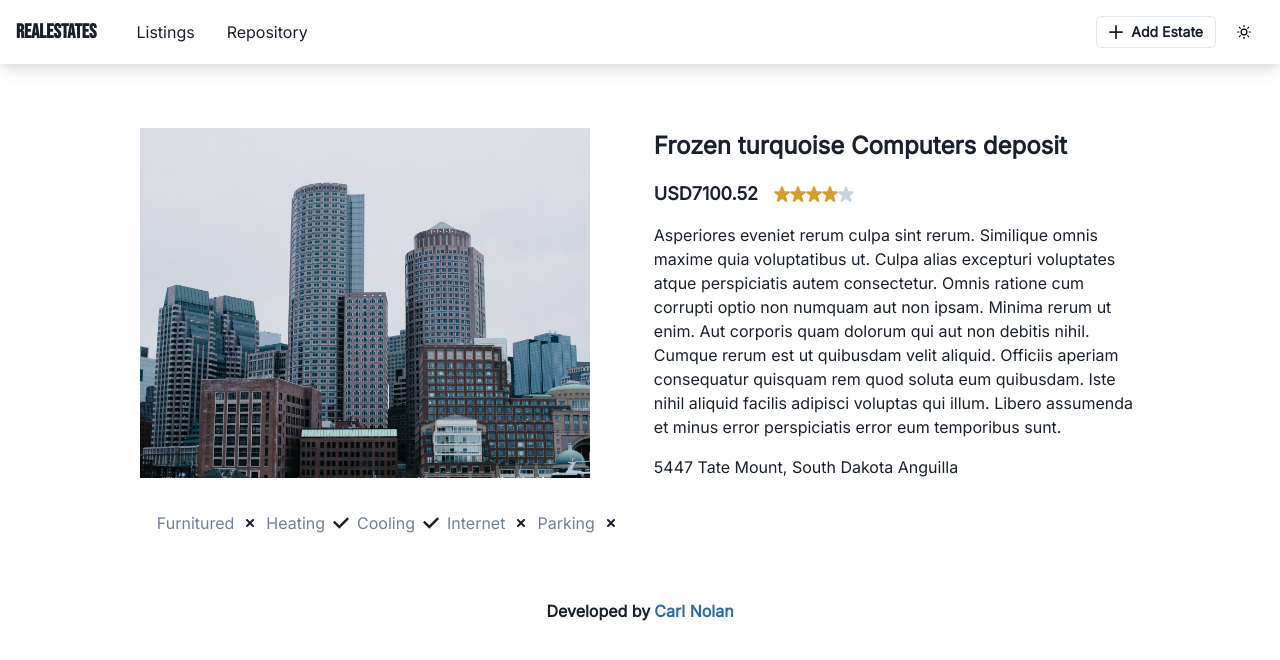
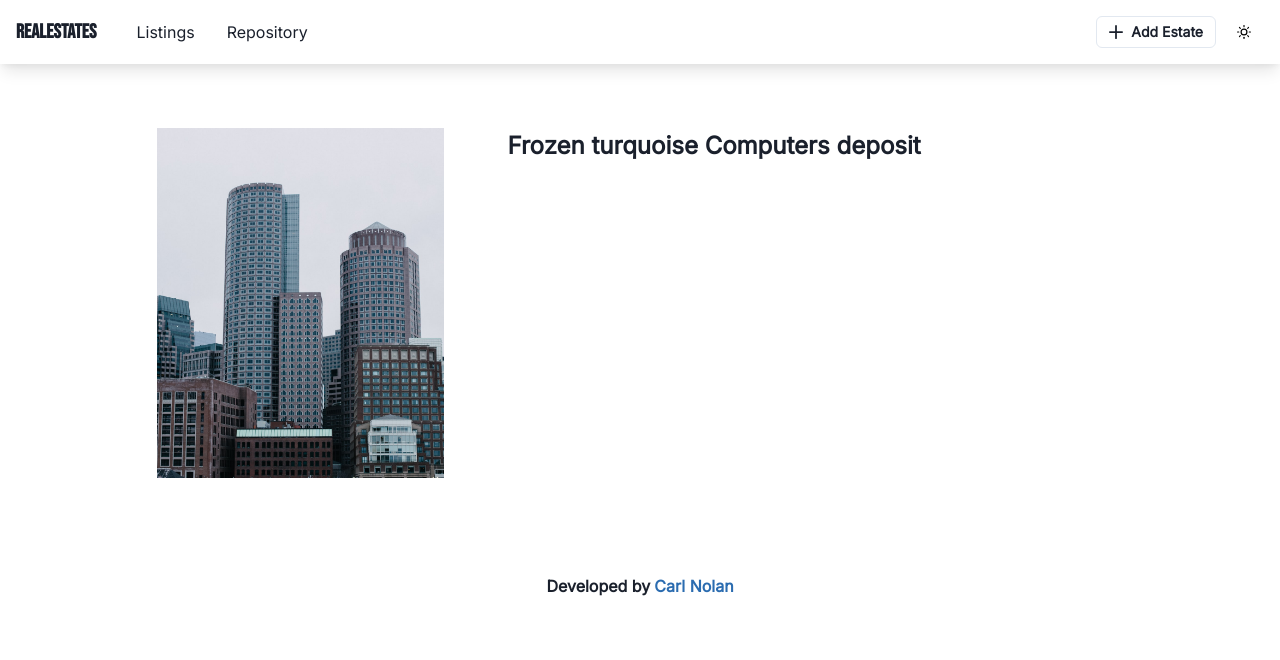
Before and after one commit to cvrlnolan/realestate_typescript, a Next.js app: page /estate/new in a window 1280 px wide. Shown: the top 660 px of the page. Built offline with nearby package versions, Linux system fonts and the light colour scheme.

Commit message:
Trying stuff.

```diff
--- a/pages/estate/new.tsx
+++ b/pages/estate/new.tsx
@@ -2,7 +2,7 @@ import React from "react";
 import type { NextPage } from "next";
 import Image from "next/image";
 import Navbar from "@/components/layout/navbar";
-import { Flex, Box, Text, Stack, HStack } from "@chakra-ui/react";
+import { Flex, Box, Text, Stack, VStack } from "@chakra-ui/react";
 import { StarIcon, CheckIcon, SmallCloseIcon } from "@chakra-ui/icons";
 import faker from "faker";
 
@@ -12,13 +12,20 @@ const Index: NextPage = () => {
       <Navbar>
         <Flex flexDir="column" w="full" mt={8} p={4}>
           <Stack
-            direction="row"
-            w="full"
+            direction={{ sm: "column", lg: "row" }}
+            w={{ sm: "full", lg: "80%" }}
             p={4}
             spacing={16}
-            justifyContent="center"
+            mx={{ lg: "auto" }}
+            // justifyContent="center"
           >
-            <Box w="450px" h="350px" pos="relative">
+            <Box
+              w="450px"
+              h="350px"
+              display="block"
+              mx={{ sm: "auto", lg: "0" }}
+              pos="relative"
+            >
               <Image
                 alt="estate_img"
                 src="/image.jpeg"
@@ -27,7 +34,12 @@ const Index: NextPage = () => {
                 priority
               />
             </Box>
-            <Stack w="40%" direction="column" spacing={4}>
+            <Flex w={{ sm: "full" }} flexDir="column">
+              <Text fontSize="2xl" fontWeight="bold">
+                {faker.random.words(4)}
+              </Text>
+            </Flex>
+            {/* <Stack w={{ sm: "full", lg: "40%" }} direction="column" spacing={4}>
               <Text fontSize="2xl" fontWeight="bold">
                 {faker.random.words(4)}
               </Text>
@@ -50,10 +62,10 @@ const Index: NextPage = () => {
                 {faker.address.streetAddress()}, {faker.address.state()}{" "}
                 {faker.address.country()}
               </Text>
-            </Stack>
+            </Stack> */}
           </Stack>
           <Flex w="80%" mx="auto" p={4}>
-            <Stack direction="row" spacing={2}>
+            {/* <Stack direction={{ sm: "column", md: "row" }} spacing={2}>
               <HStack spacing={2}>
                 <Text color="gray.500">Furnitured</Text>
                 {Math.random() < 0.5 ? <CheckIcon /> : <SmallCloseIcon />}
@@ -74,7 +86,7 @@ const Index: NextPage = () => {
                 <Text color="gray.500">Parking</Text>
                 {Math.random() < 0.5 ? <CheckIcon /> : <SmallCloseIcon />}
               </HStack>
-            </Stack>
+            </Stack> */}
           </Flex>
         </Flex>
       </Navbar>
```
